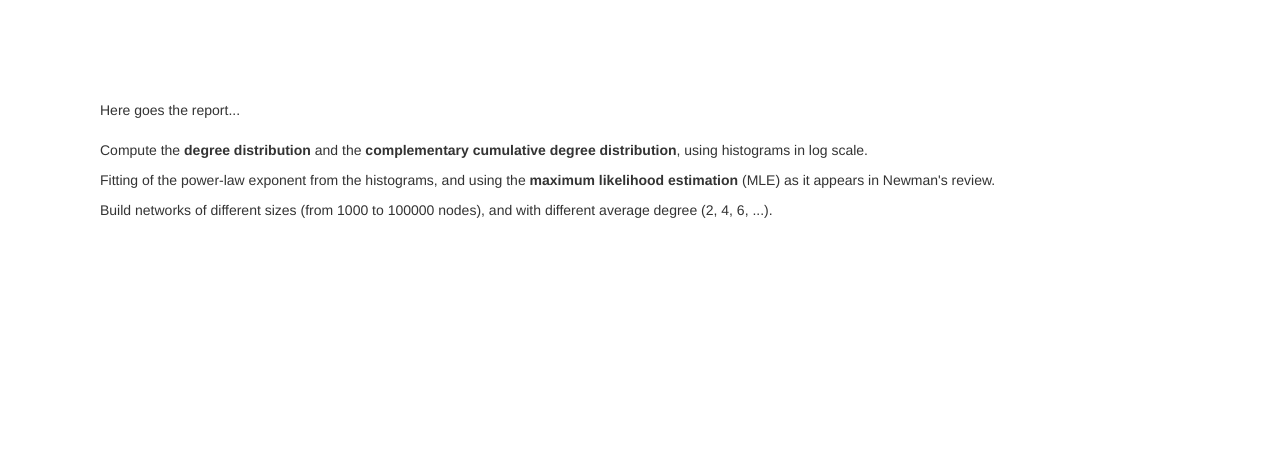
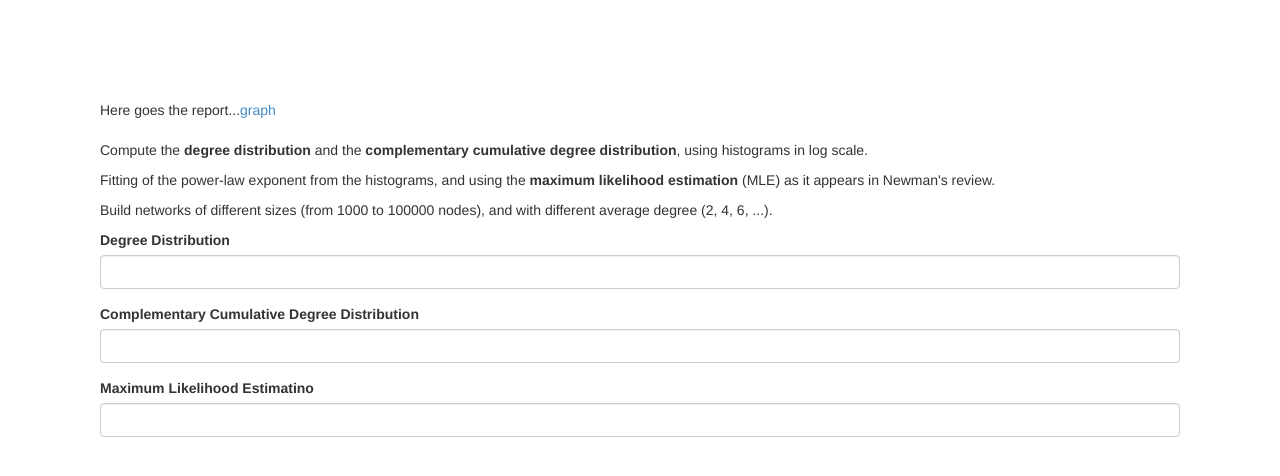
Before and after one commit to 2XL/CN_Deliver1A, a plain HTML site: page public_html/pages/report.html in a window 1280 px wide. Drawn offline with Linux system fonts and the light colour scheme.

Commit message:
Report todo & Refactor the \'table\' of barbasian.js

```diff
--- a/public_html/css/report.css
+++ b/public_html/css/report.css
@@ -12,3 +12,8 @@ body{
     margin: 100px;
 
 }
+
+#content{
+    padding: 100px;
+    // padding or margin of the div content
+}
--- a/public_html/pages/report.html
+++ b/public_html/pages/report.html
@@ -22,7 +22,7 @@ and open the template in the editor.
     </head>
     <body>
 	<div>
-	    Here goes the report...
+	    Here goes the report...<a href="barbasian.html">graph</a>
 	</div>
 	<br>
 	<div>
@@ -39,7 +39,36 @@ and open the template in the editor.
 		Build networks of different sizes (from 1000 to 100000 nodes),
 		and with different average degree (2, 4, 6, ...).
 	    </p>
+	    <div class="content">
 
+		<form>
+		    <div class="form-group">
+			<label for="ddist">
+			    Degree Distribution
+			</label>
+			<input type="text" class="form-control" id="ddist">
+		    </div>
+		    <div class="form-group">
+			<label for="ccdd">
+			    Complementary Cumulative Degree Distribution
+			</label>
+			<input type="text" class="form-control" id="ccdd">
+		    </div>
+		    <div class="form-group">	<label for="mle">
+			    Maximum Likelihood Estimatino
+			</label>
+			<input type="text" class="form-control" id="mle">
+
+		    </div>
+		    <div class="form-group">
+			<label>
+
+			</label>
+
+		    </div>
+
+		</form>
+	    </div>
 	    <!--
 		<K> = 2m // average degree if tge resulting network
 		m: creation degree of each joining node
```
